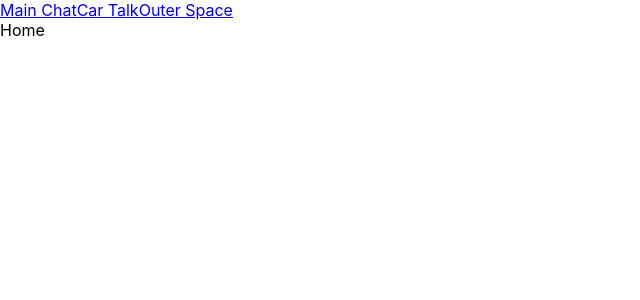
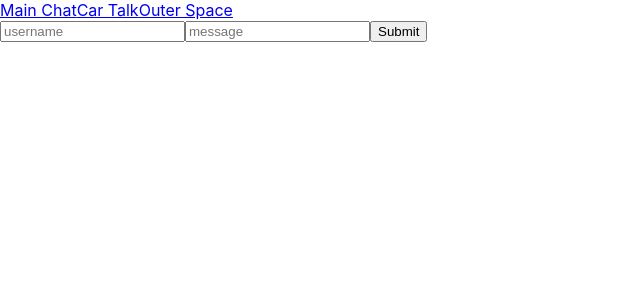
Before and after one commit to burlingtoncodeacademy-students/chat-app-robyn-ryan, a React (Create React App) app in the folder client/: page / in a window 1280 px wide. Shown: the top 300 px of the page, without its empty margins (0-640 px from the left). Built offline with nearby package versions, Linux system fonts and the light colour scheme.

Commit message:
Form post to database is working on Home page.

```diff
--- a/client/src/App.js
+++ b/client/src/App.js
@@ -1,22 +1,30 @@
-import React from "react";
+import React, { useState, useEffect } from "react";
 import { BrowserRouter as Router, Routes, Route, Link } from "react-router-dom";
-import Home from './components/Home/Home'
-import Cars from './components/Cars/Cars'
+import Home from "./components/Home/Home";
+import Cars from "./components/Cars/Cars";
 import OuterSpace from "./components/OuterSpace/OuterSpace";
 import "./App.css";
 
 function App() {
+  const [room, setRoom] = useState("main");
+
   return (
     <Router>
       <nav>
-        <Link to="/">Main Chat</Link>
-        <Link to="/cars">Car Talk</Link>
-        <Link to="/outerspace">Outer Space</Link>
+        <Link to="/" onClick={() => setRoom("main")}>
+          Main Chat
+        </Link>
+        <Link to="/cars" onClick={() => setRoom("cars")}>
+          Car Talk
+        </Link>
+        <Link to="/outerspace" onClick={() => setRoom("outerspace")}>
+          Outer Space
+        </Link>
       </nav>
       <Routes>
-        <Route path="/" element={<Home />} />
-        <Route path="/cars" element={<Cars />} />
-        <Route path="/outerspace" element={<OuterSpace />} />
+        <Route path="/" element={<Home room={room} />} />
+        <Route path="/cars" element={<Cars room={room} />} />
+        <Route path="/outerspace" element={<OuterSpace room={room} />} />
       </Routes>
     </Router>
   );
--- a/client/src/components/Cars/Cars.jsx
+++ b/client/src/components/Cars/Cars.jsx
@@ -1,6 +1,6 @@
-import React from 'react'
+import React, { useState, useEffect } from "react";
 
-function Cars() {
+function Cars(props) {
   return (
     <div>Cars</div>
   )
--- a/client/src/components/Home/Home.jsx
+++ b/client/src/components/Home/Home.jsx
@@ -1,8 +1,43 @@
-import React from 'react'
+import React, { useState, useEffect } from 'react'
 
-function Home() {
+function Home(props) {
+
+  const [ user, setUser ] = useState("")
+  const [ body, setBody ] = useState("")
+  //const [ date, setDate ] = useState("")
+
+async function submitForm(e) {
+  e.preventDefault()
+  console.log(user)
+  console.log(body)
+  //console.log(date)
+  console.log(props.room)
+  fetch('http://localhost:8000/api/message/new-message', {
+    headers: {
+      //'Accept': 'application/json',
+      'Content-Type': 'application/json'
+    },
+      method: "POST",
+      body: JSON.stringify({
+        user: user,
+        body: body,
+        date: new Date(),
+        room: props.room
+      })
+    })
+    .then(function(res){ console.log(res) })
+    .catch(function(res){ console.log(res) })
+  }
+
+
   return (
-    <div>Home</div>
+    <div>
+      <form  method="POST" onSubmit={submitForm}>
+        <input type="text" placeholder="username" name="user" onChange={(e) => setUser(e.target.value)}/>
+        <input type="text" placeholder="message" name="body" onChange={(e) => setBody(e.target.value)}/>
+        <input type="submit" />
+      </form>
+    </div>
   )
 }
 
--- a/client/src/components/OuterSpace/OuterSpace.jsx
+++ b/client/src/components/OuterSpace/OuterSpace.jsx
@@ -1,6 +1,6 @@
-import React from 'react'
+import React, { useState, useEffect } from "react";
 
-function OuterSpace() {
+function OuterSpace(props) {
   return (
     <div>OuterSpace</div>
   )
```
